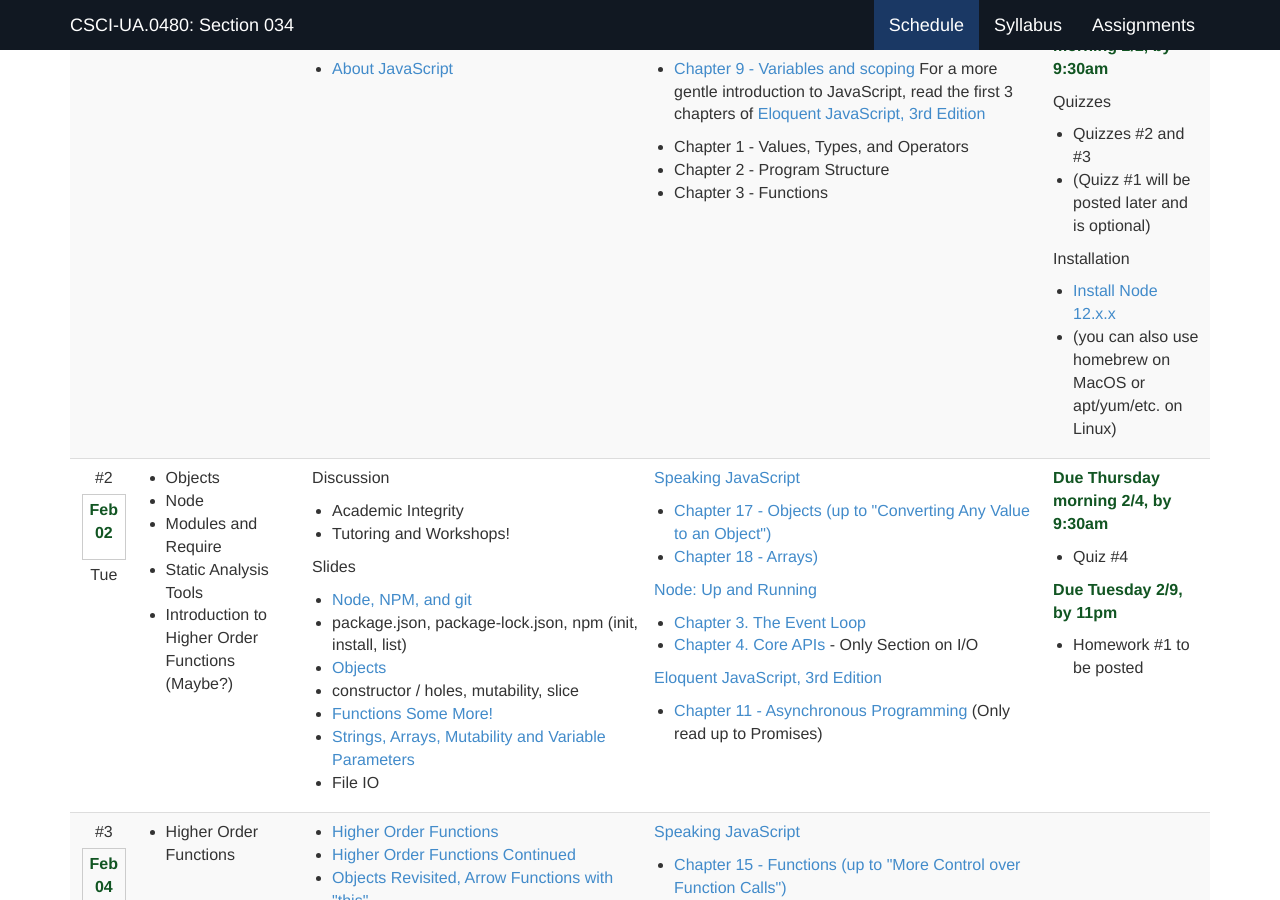
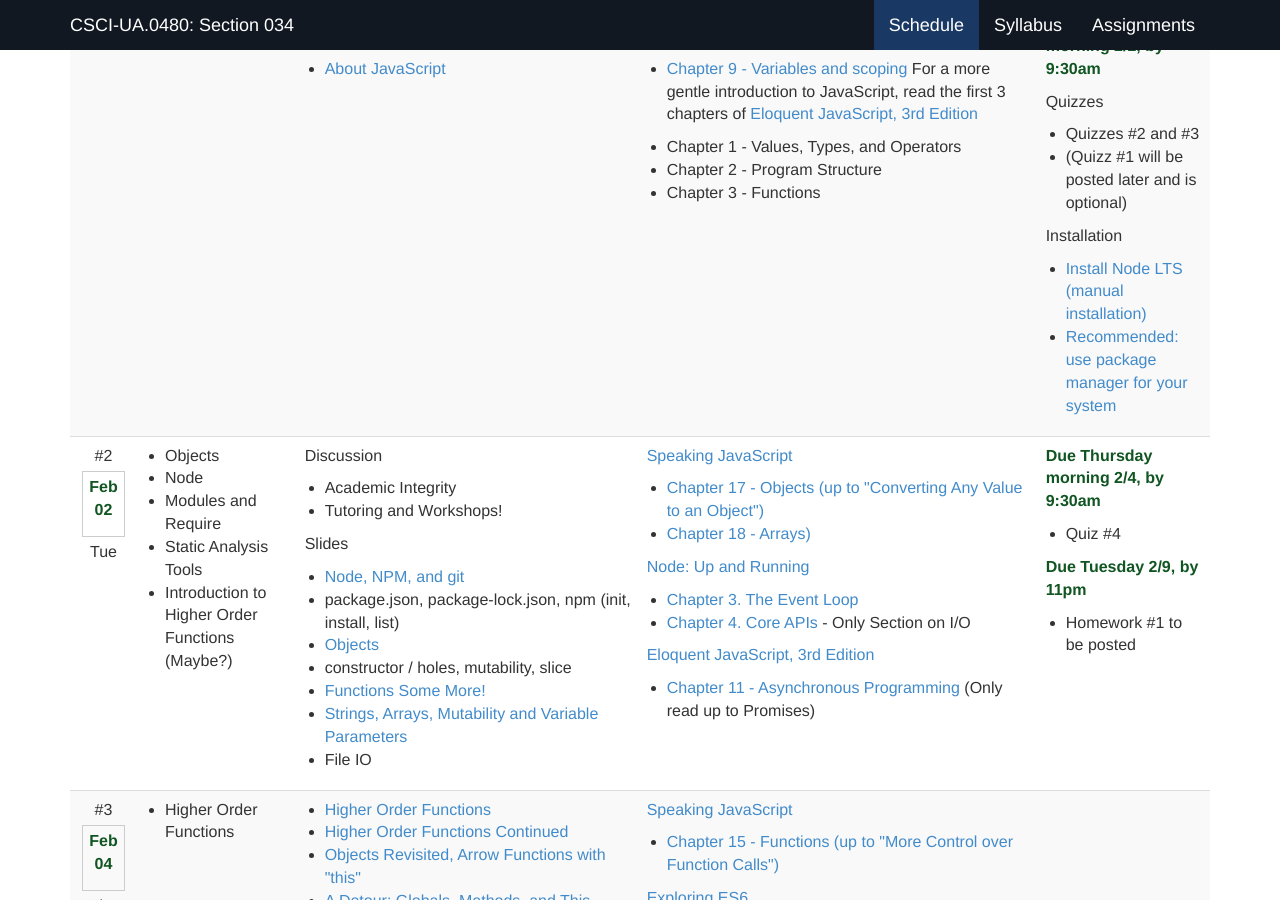
Before and after one commit to foureyes/csci-ua.0480-spring2021-034, a Jekyll site: the page built from index.markdown, in a window 1280 px wide and 900 px high, scrolled down 731 px. Built offline with Jekyll 4.4.1, drawn with Linux system fonts in a browser that asks for light colours; a script that is not in the unit is left out.

Commit message:
fix node version

```diff
--- a/_config.yml
+++ b/_config.yml
@@ -91,7 +91,7 @@ vars:
   #final_room: WWH 109
   survey_github: https://docs.google.com/forms/d/e/1FAIpQLSfH_31bRaKCjdOcJwaKrVogbwt-HnD2LhHaca85fp90bm_xPQ/viewform
 
-  node_version: 12.x.x
+  node_version: LTS
 
   slides_img_prefix: "../../resources/img"
   github_org: "https://github.com/nyu-csci-ua-0480-034-fall-2020"
--- a/_data/ait-schedule.csv
+++ b/_data/ait-schedule.csv
@@ -59,9 +59,8 @@ Quizzes
 
 Installation
 
- * [Install Node {{ site.node_version }}](https://nodejs.org/en/)
- * (you can also use homebrew on MacOS or apt/yum/etc. on Linux)
-",
+ * [Install Node {{ site.node_version }} (manual installation)](https://nodejs.org/en/)
+ * [Recommended: use package manager for your system](https://nodejs.org/en/download/package-manager)",
 ,,2,Feb-02,Tue,"* Objects
 * Node
 * Modules and Require
--- a/index.markdown
+++ b/index.markdown
@@ -2,6 +2,7 @@
 layout: default
 nav-state: index
 ---
+
 
 
 <!--
```
